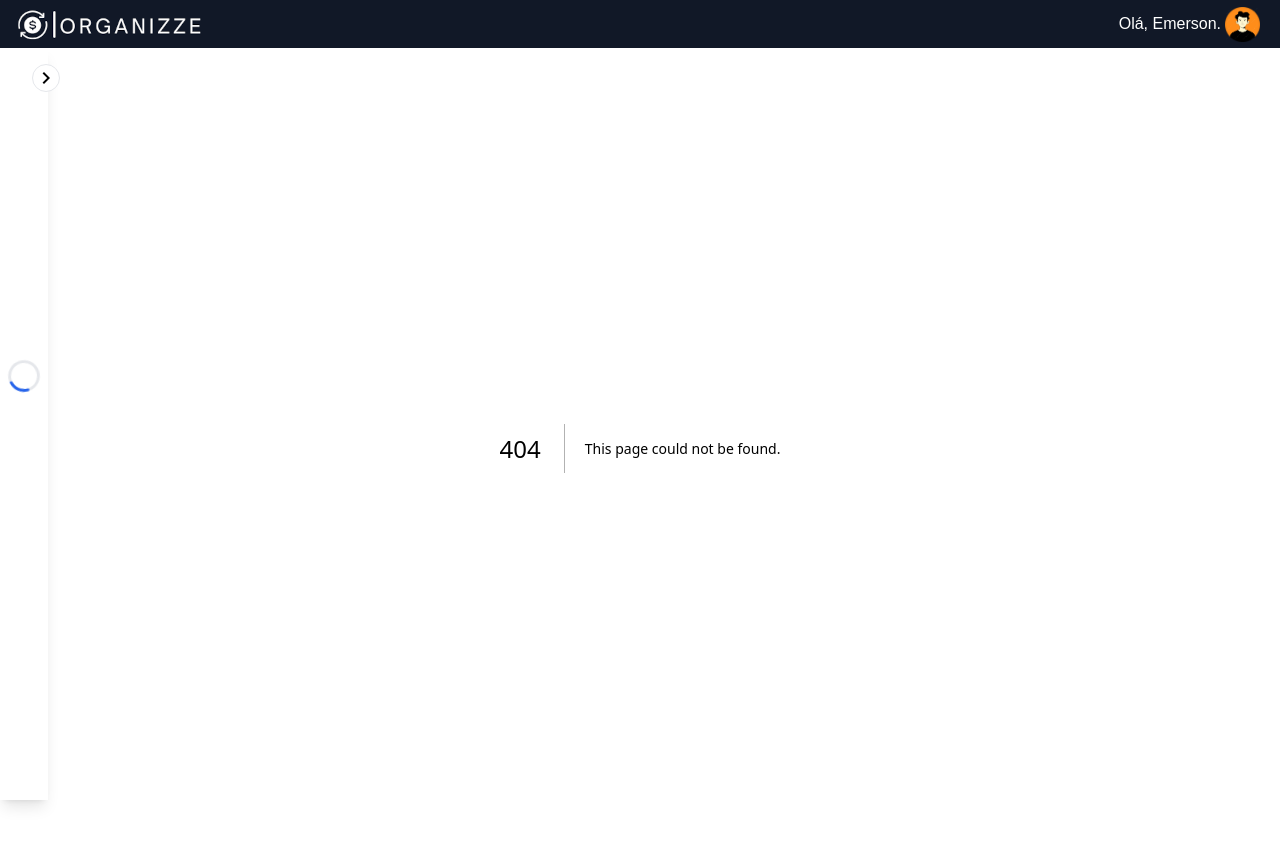
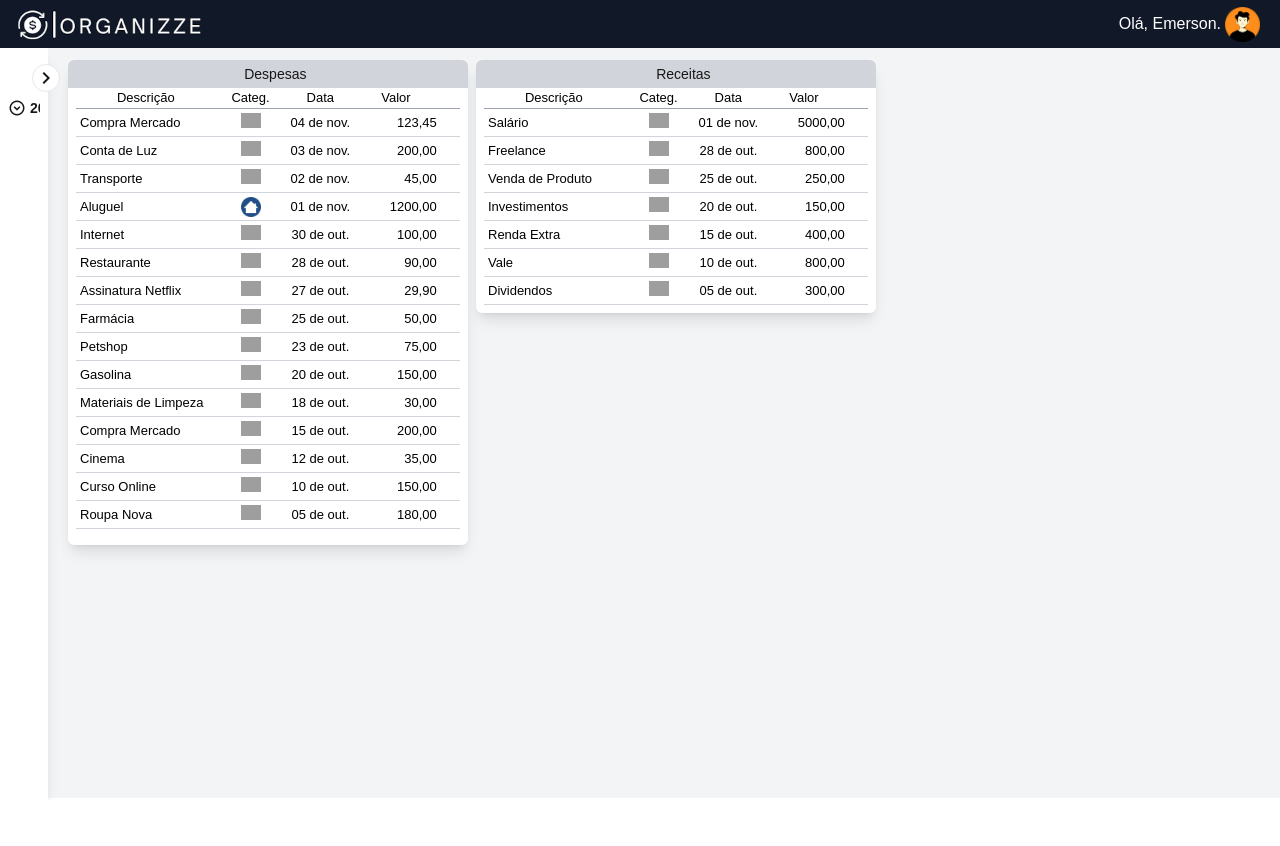
Before and after one commit to RodriguesEmerson/organizze, a Next.js app: page /dashboard/monthly in a window 1280 px wide. Before the commit this address had no page. After the commit the page ends 800 px from the top, so only its background shows below. Built offline with nearby package versions, Linux system fonts and the light colour scheme; grey boxes are pictures that could not be loaded.

Commit message:
Route API [table] crida

```diff
--- a/app/UI/Board/ExpenseTable.jsx
+++ b/app/UI/Board/ExpenseTable.jsx
@@ -1,13 +1,22 @@
 import { Table } from "@/app/components/Table"
 
 export default function ExpenseTable(){
-   const data = {}
    return(
       <div className="p-2 rounded-md shadow-lg w-fit bg-white overflow-hidden">
          <div
             className="bg-gray-300 -ml-2 -mt-2 w-[108%] leading-7 text-center text-sm h-7"
-         >Despesas</div>
-         <Table data={data}/>
+         >
+            Despesas
+         </div>
+         <div className="overflow-y-auto table-scroll-style">
+            <div className="pr-2 pb-2"
+               style={{maxHeight: "calc(100vh - 110px)"}}
+            >
+               <Table table={'expenses'}/>
+
+            </div>
+
+         </div>
       </div>
    )
 }
--- a/app/UI/Board/IncomeTable.jsx
+++ b/app/UI/Board/IncomeTable.jsx
@@ -1,12 +1,19 @@
 import { Table } from "@/app/components/Table"
 
-export default function IncomeTable(){
-   return(
+export default function IncomeTable() {
+   return (
       <div className="p-2 rounded-md shadow-lg w-fit bg-white overflow-hidden">
          <div
             className="bg-gray-300 -ml-2 -mt-2 w-[108%] leading-7 text-center text-sm h-7"
          >Receitas</div>
-         <Table />
+
+         <div className="overflow-y-auto table-scroll-style">
+            <div className="pr-2"
+               style={{ maxHeight: "calc(100vh - 110px)" }}
+            >
+               <Table table={'incomes'} />
+            </div>
+         </div>
       </div>
    )
 }
--- a/app/UI/SideBar/SideBar.jsx
+++ b/app/UI/SideBar/SideBar.jsx
@@ -3,7 +3,7 @@
 import { useTableStore } from "@/app/zustand/useTablesStore";
 import { useSideBar } from "@/app/hooks/useSideBar";
 import { Spinner } from "../spinner";
-import { useState, memo, Suspense } from "react";
+import { useState, memo } from "react";
 
 export default function SideBar() {
    const [openSideBar, setOpenSideBar] = useState(false);
--- a/app/UI/spinner.jsx
+++ b/app/UI/spinner.jsx
@@ -1,6 +1,6 @@
 export function Spinner() {
    return (
-      <div className="mt-[38vh] " role="status">
+      <div role="status">
          <svg aria-hidden="true" className="w-8 h-8 text-gray-200 animate-spin dark:text-gray-600 fill-blue-600" viewBox="0 0 100 101" fill="none" xmlns="http://www.w3.org/2000/svg">
             <path d="M100 50.5908C100 78.2051 77.6142 100.591 50 100.591C22.3858 100.591 0 78.2051 0 50.5908C0 22.9766 22.3858 0.59082 50 0.59082C77.6142 0.59082 100 22.9766 100 50.5908ZM9.08144 50.5908C9.08144 73.1895 27.4013 91.5094 50 91.5094C72.5987 91.5094 90.9186 73.1895 90.9186 50.5908C90.9186 27.9921 72.5987 9.67226 50 9.67226C27.4013 9.67226 9.08144 27.9921 9.08144 50.5908Z" fill="currentColor" />
             <path d="M93.9676 39.0409C96.393 38.4038 97.8624 35.9116 97.0079 33.5539C95.2932 28.8227 92.871 24.3692 89.8167 20.348C85.8452 15.1192 80.8826 10.7238 75.2124 7.41289C69.5422 4.10194 63.2754 1.94025 56.7698 1.05124C51.7666 0.367541 46.6976 0.446843 41.7345 1.27873C39.2613 1.69328 37.813 4.19778 38.4501 6.62326C39.0873 9.04874 41.5694 10.4717 44.0505 10.1071C47.8511 9.54855 51.7191 9.52689 55.5402 10.0491C60.8642 10.7766 65.9928 12.5457 70.6331 15.2552C75.2735 17.9648 79.3347 21.5619 82.5849 25.841C84.9175 28.9121 86.7997 32.2913 88.1811 35.8758C89.083 38.2158 91.5421 39.6781 93.9676 39.0409Z" fill="currentFill" />
--- a/app/components/Table.jsx
+++ b/app/components/Table.jsx
@@ -1,8 +1,18 @@
-export function Table({ data }){
+'use client';
+
+import { useTable } from "../hooks/useTable";
+import { Spinner } from "../UI/spinner";
+
+export function Table({ table }){
+   const { tableHandler, tablesHeaders } = useTable();
+   const data = tableHandler.getSelectedMonthData();
+   console.log(useTable())
+
+   if(!data) return <Spinner />
    const dados = {
       titulo: 'Despesas',
       headers: ['Descrição', 'Categ.', 'Data', 'Valor'],
-      infos: [
+      expenses: [
          {desc: 'Teste-1', categ: 'house', date: '2024/11/04', value: '1234,56', id: 123},
          {desc: 'Teste-2', categ: 'house', date: '2024/11/04', value: '1234,56', id: 456},
          {desc: 'Teste-3', categ: 'house', date: '2024/11/04', value: '1234,56', id: 789},
@@ -20,7 +30,7 @@ export function Table({ data }){
          </colgroup>
          <thead>
             <tr className="border-b-[1px] border-b-gray-400">
-            {dados.headers.map(colName => (
+            {tablesHeaders.map(colName => (
                <th
                   key={colName}
                   scope="col"
@@ -30,7 +40,7 @@ export function Table({ data }){
             </tr>
          </thead>
          <tbody>
-            {dados.infos.map(item => (
+            {data[table].map(item => (
                <tr key={item.id} className="h-7 border-b-[1px] border-b-gray-300 text-[13px]">
                   <td className="pl-1">{item.desc}</td>
                   <td className="flex items-center justify-center pt-1">
--- /dev/null
+++ b/app/dashboard/monthly/page.jsx
@@ -0,0 +1,22 @@
+'use client'
+import { usePage } from "/app/hooks/usePage";
+import ExpenseTable from "/app/UI/Board/ExpenseTable"
+import IncomeTable from "/app/UI/Board/IncomeTable"
+
+export default function MonthlyDashBoard(){
+   const { data } = usePage();
+
+   return(
+      <section
+         className="ml-12 pl-5 pt-3 bg-gray-100"
+         style={{height: "calc(100vh - 50px)"}}
+      >
+         <div className="flex flex-row gap-2 items-start">
+            <ExpenseTable />
+            <div>
+               <IncomeTable />
+            </div>
+         </div>
+      </section>
+   )
+}
--- a/app/dashboard/page.jsx
+++ b/app/dashboard/page.jsx
@@ -1,22 +1,6 @@
-'use client'
-import { usePage } from "../hooks/usePage";
-import ExpenseTable from "../UI/Board/ExpenseTable"
-import IncomeTable from "../UI/Board/IncomeTable"
-
 export default function DashBoard(){
-   const { data } = usePage();
-
-   return(
-      <section
-         className="ml-12 pl-5 pt-3 bg-gray-100"
-         style={{height: "calc(100vh - 50px)"}}
-      >
-         <div className="flex flex-row gap-2">
-            <ExpenseTable />
-            <div>
-               <IncomeTable />
-            </div>
-         </div>
-      </section>
+   return (
+      <>
+      </>
    )
 }
--- a/app/globals.css
+++ b/app/globals.css
@@ -7,6 +7,13 @@
   margin: 0;
   padding: 0;
   box-sizing: border-box;
+}
+
+.table-scroll-style{
+  scrollbar-width: thin;
+  height: calc(100% + 10px) !important;
+  margin-right: -8px !important;
+  scrollbar-color: rgba(9, 30, 66, 0.141) rgb(231, 231, 231);
 }
 
 :root {
--- /dev/null
+++ b/app/hooks/useTable.js
@@ -0,0 +1,20 @@
+'use client';
+
+import { useTableStore } from "../zustand/useTablesStore"
+
+export function useTable(){
+   const { data, selectedTable } = useTableStore();
+   const tableHandler = {
+      getSelectedMonthData: function(){
+         if(!data) return;
+
+         //Current selected year and month.
+         const { year, month } = selectedTable;
+
+         return data[year].months[month];
+      }
+   }
+
+   const tablesHeaders =  ['Descrição', 'Categ.', 'Data', 'Valor'];
+   return { tableHandler, tablesHeaders }
+}
--- a/app/zustand/useTablesStore.js
+++ b/app/zustand/useTablesStore.js
@@ -5,7 +5,7 @@ const tables = {
 
 export const useTableStore = create((set) =>({
    tables: tables,
-   selectedTable: {year: 2014, month: 11},
+   selectedTable: {year: 2024, month: 'Janeiro'},
    data: null,
    changeTable: (year, month) => set((state) => (
       {
```
Also changed, not shown: app/UI/skeletons/skeleton.jsx (added).
